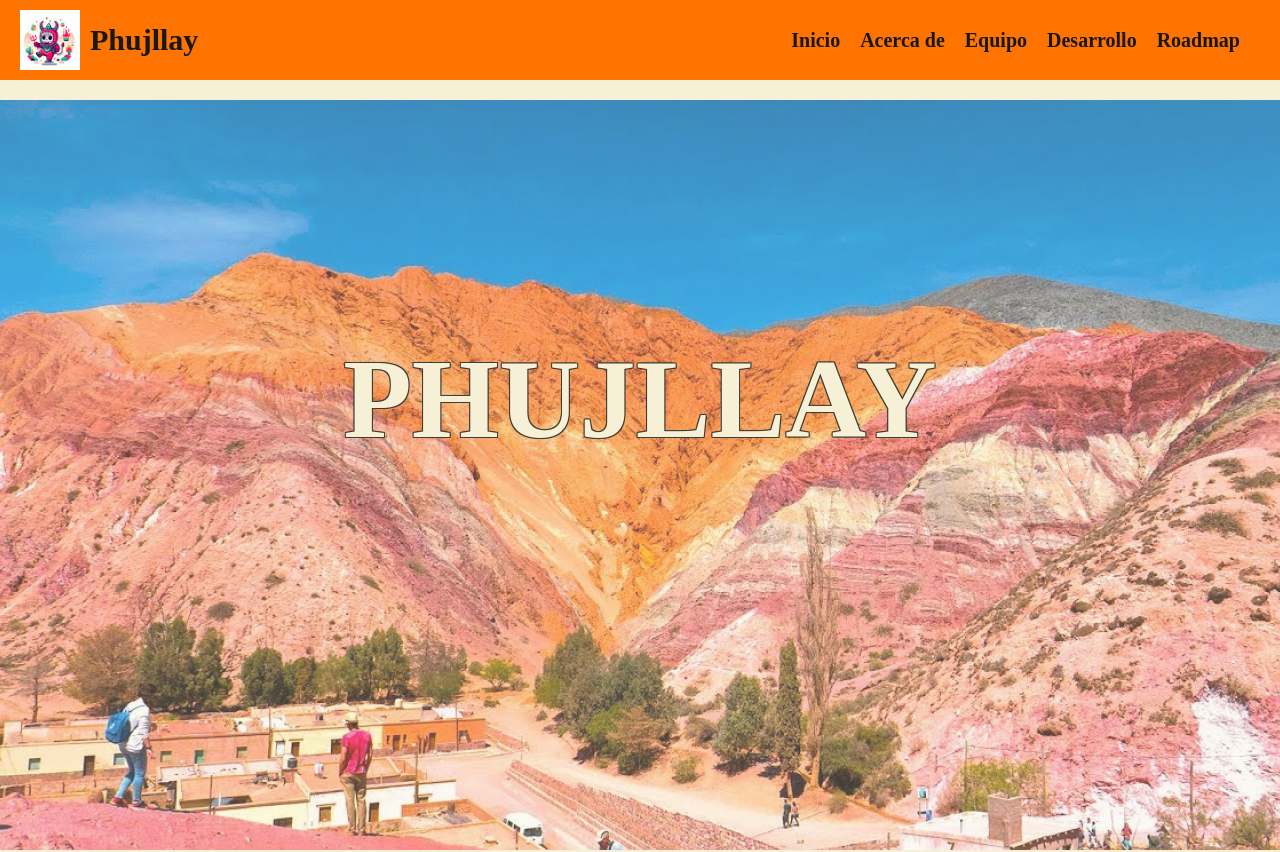
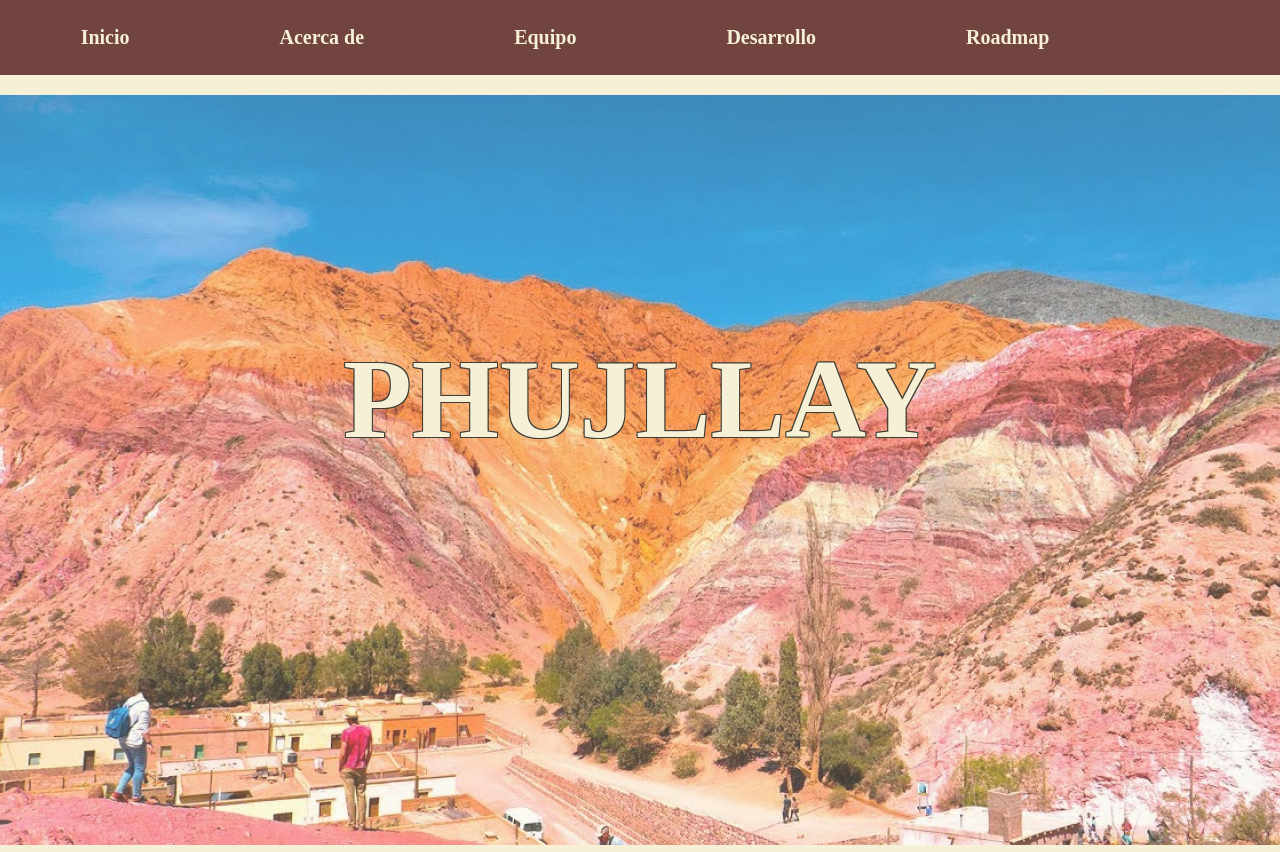
Before and after one commit to mamanidario19/Phujllay-Website, a React (Create React App) app: page / in a window 1280 px wide. Shown: the top 852 px of the page. Built offline with nearby package versions, Linux system fonts and the light colour scheme.

Commit message:
Navbar modificado

```diff
--- a/src/components/Navbar/Navbar.css
+++ b/src/components/Navbar/Navbar.css
@@ -1,56 +1,31 @@
 .navbar {
   display: flex;
-  justify-content: space-between;
+  justify-content: center;
   align-items: center;
-  background-color: #ff7300;
+  background-color: #71443F;
   color: #fff;
-  padding: 10px 20px;
+  padding: 10px 0;
 }
 
-.navbar-left {
-  display: flex;
-  align-items: center;
-}
-
-.project-logo {
-  display: flex;
-  align-items: center;
-}
-
-.project-logo img {
-  width: 60px;
-  height: 60px;
-  margin-right: 10px;
-}
-
-.project-logo span {
-  font-size: 30px;
-  font-weight: bold;
-  color: #181818;
-}
-
-.navbar-right .navbar-links {
+.navbar-links ul {
   list-style: none;
   padding: 0;
   display: flex;
+  justify-content: space-around;
+  /* Distribuir los elementos de forma equitativa */
+  width: 100%;
+  /* Ajustar el ancho al 100% */
 }
 
-.navbar-right .navbar-links li {
-  margin-right: 20px;
+.navbar-links li {
+  margin-right: 150px;
+  transition: background-color 0.3s;
 }
 
-.navbar-right .navbar-links a {
+.navbar-links li a {
   text-decoration: none;
-  color: #181818;
+  color: #F6F0D6;
+  ;
   font-weight: bold;
   font-size: 20px;
 }
-
-.navbar-links li {
-  margin-right: 20px;
-  transition: background-color 0.3s;
-}
-
-.navbar-links li:hover {
-  background-color: #d93131;
-}
--- a/src/components/Navbar/Navbar.jsx
+++ b/src/components/Navbar/Navbar.jsx
@@ -1,19 +1,12 @@
 import React from 'react';
 import { Link } from 'react-router-dom';
 import './Navbar.css';
-import logo from '../../assets/placeholder_icon.jpeg';
 
 function Navbar() {
   return (
     <nav className="navbar">
-      <div className="navbar-left">
-        <div className="project-logo">
-          <img src={logo} alt="Icono del proyecto" />
-          <span>Phujllay</span>
-        </div>
-      </div>
-      <div className="navbar-right">
-        <ul className="navbar-links">
+      <div className="navbar-links">
+        <ul>
           <li>
             <Link to="/">Inicio</Link>
           </li>
```
